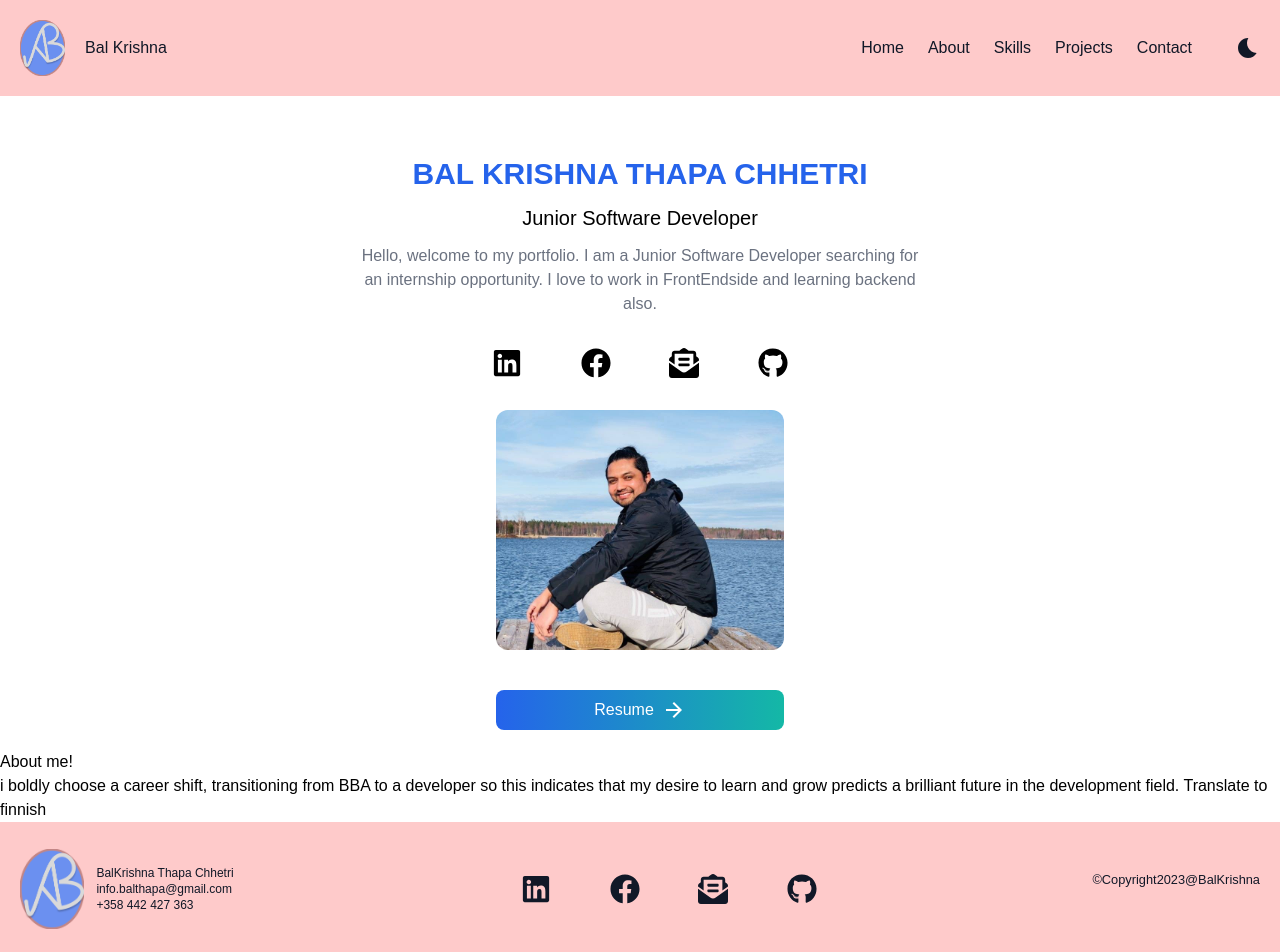
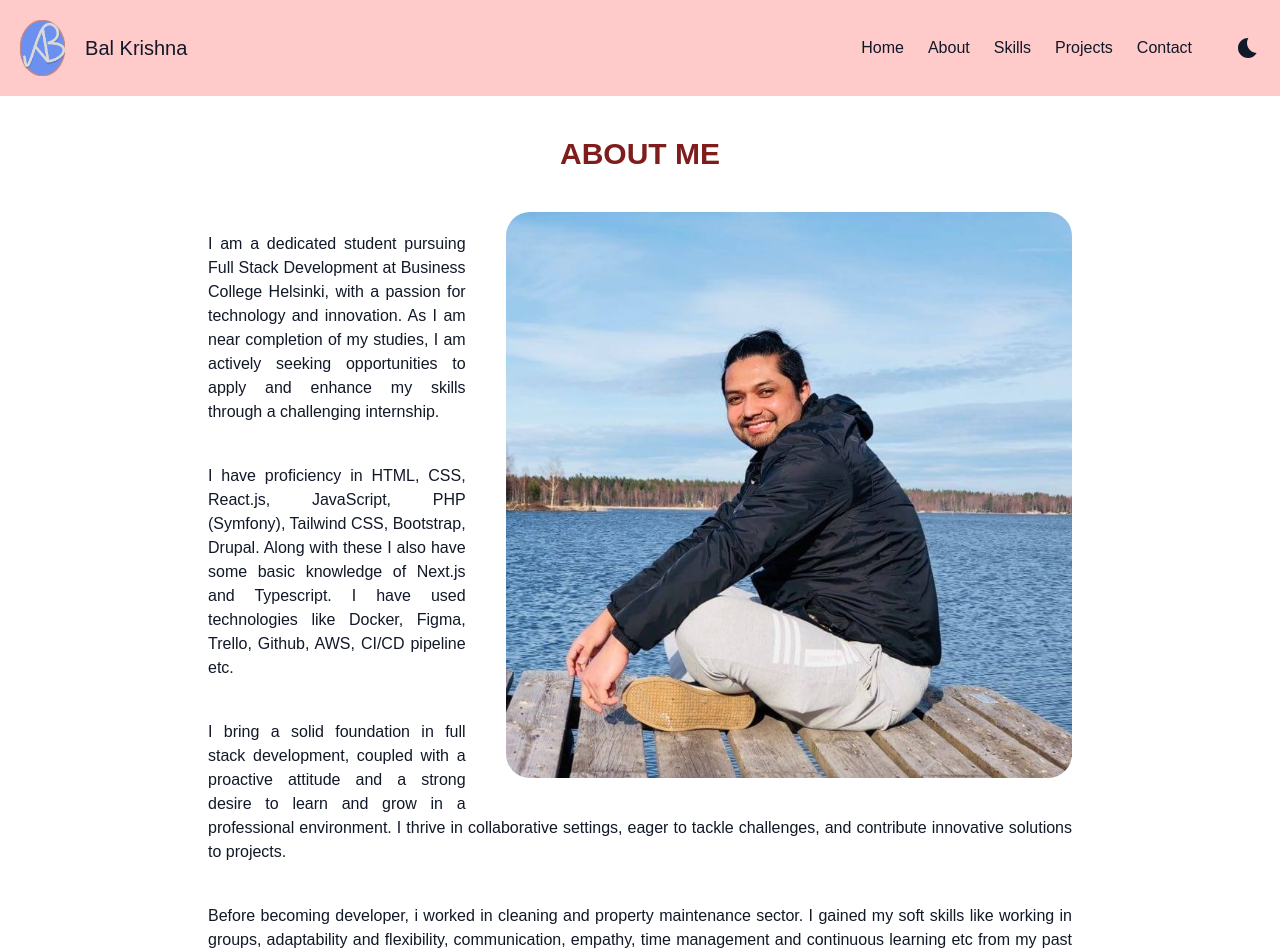
Before and after one commit to BalThapa/My-portfolio-react-, a React (Create React App) app: page /about in a window 1280 px wide. Shown: the top 952 px of the page. Built offline with nearby package versions, Linux system fonts and the light colour scheme.

Commit message:
About page completed

```diff
--- a/src/App.js
+++ b/src/App.js
@@ -2,10 +2,11 @@ import { useState } from "react";
 import { BrowserRouter, Routes, Route } from "react-router-dom";
 import Header from "./components/Header";
 import Home from "./pages/Home";
-//import Skills from "./pages/Skills";
 import Footer from "./components/Footer";
 import About from "./pages/About";
 import Skills from "./pages/Skills";
+import Projects from "./pages/Projects";
+import Contact from "./pages/Contact";
 
 
 function App() {
@@ -19,6 +20,8 @@ function App() {
       <Route path="/" element={<Home/>}/>
       <Route path="/about" element={<About/>}/>
       <Route path="/skills" element={<Skills/>}/>
+      <Route path="/projects" element={<Projects/>}/>
+      <Route path="/contact" element={<Contact/>}/>
      </Routes>
      </BrowserRouter>
      <Footer/>
--- a/src/components/Content.jsx
+++ b/src/components/Content.jsx
@@ -10,7 +10,7 @@ const Content = () => {
 
     return (
         <div className=' mt-10 '>
-            <h1 className='flex justify-center py-3 text-2xl lg:text-3xl uppercase font-bold text-blue-600'>What's inside?</h1>
+            <h1 className='flex justify-center py-3 text-2xl lg:text-3xl uppercase font-bold text-red-900'>What's inside?</h1>
         <div className='flex flex-col gap-10 items-center p-10 lg:flex-row lg:justify-center'>
         <Card1
             image={About}
--- a/src/components/Header.jsx
+++ b/src/components/Header.jsx
@@ -5,11 +5,11 @@ import Menu from './Menu';
 
 const Header = ({darkMode, setDarkMode}) => {
     return (
-        <header className="bg-red-200 dark:bg-gray-900 text-gray-900 dark:text-white">
+        <header className="bg-red-200 dark:bg-gray-900 text-gray-900 dark:text-white ">
           <nav className="flex justify-between items-center p-5">
             <div className='flex items-center gap-5'>
               <a href="./"><img src={Logo_dark} alt="logo" className='h-14' /></a>
-              <a href="./"><h1>Bal Krishna</h1></a>
+              <a href="./"><h1 className='text-xl'>Bal Krishna</h1></a>
             </div>
             <div className='flex gap-5'>
             <Menu/>
--- a/src/components/Hero.jsx
+++ b/src/components/Hero.jsx
@@ -7,10 +7,10 @@ import Socials from './Socials';
 const Hero = () => {
 
     return (
-        <section className='h-1/2 flex flex-col justify-start items-center p-5 text-center'>
+        <section className='h-1/2 flex flex-col justify-start items-center p-5 text-center relative z-0'>
 
             <div className='mt-10'>
-            <h2 className='text-3xl uppercase font-bold text-blue-600'>Bal Krishna Thapa Chhetri</h2>
+            <h2 className='text-3xl uppercase font-bold text-red-900'>Bal Krishna Thapa Chhetri</h2>
             <h3 className='py-3 text-xl'>Junior Software Developer</h3>
             <p className='max-w-xl font-light text-gray-500'>
                 Hello, welcome to my portfolio. I am a Junior Software Developer searching for an internship opportunity. I love to work in FrontEndside and learning backend also.
@@ -27,7 +27,7 @@ const Hero = () => {
                 <a
                 href={Resume}
                 target='_blank'
-                rel='noopener noreferrer' className='flex items-center justify-center mt-10 bg-gradient-to-r from-blue-600 to-teal-500 text-white py-2 rounded-lg'>
+                rel='noopener noreferrer' className='flex items-center justify-center mt-10 bg-gradient-to-r from-red-900 to-teal-500 text-white py-2 rounded-lg '>
                     <span className='flex items-center transition-transform duration-500 hover:translate-x-4'>
                     Resume
                     <MdArrowForward className=' ml-2 text-white text-2xl '/>
--- a/src/components/Socials.jsx
+++ b/src/components/Socials.jsx
@@ -32,7 +32,7 @@ const Socials = () => {
                         key={id}
                         target='_blank'
                         rel='noopener noreferrer'
-                        className='cursor-pointer duration-300 hover:text-blue-600 ease-in-out hover:scale-110'
+                        className='cursor-pointer duration-300 hover:text-red-900 ease-in-out hover:scale-110'
                         >{icon}</a>
                 ))}
             </div>
--- a/src/pages/About.jsx
+++ b/src/pages/About.jsx
@@ -1,14 +1,30 @@
 import React from 'react';
-import Hero from '../components/Hero';
+import Profile from '../assets/profile.jpeg';
+
 
 const About = () => {
     return (
         <div>
-            <Hero/>
-            <h1>About me!</h1>
-            <p>i boldly choose a career shift, transitioning from BBA to a developer so this indicates that my desire to learn and grow predicts a brilliant future in the development field.  Translate to finnish
+        <main className=' dark:bg-gray-900 text-gray-900 dark:text-white p-10 px-30 md:px-40 lg:px-52 '>
+            <h1 className='flex justify-center text-2xl lg:text-3xl uppercase font-bold text-red-900 mb-10'>About me</h1>
+            <div className='flex flex-col-reverse md:flex-col-reverse lg:flex-row'>
+                <div className='text-justify'>
+                    <img src={Profile} alt="img" className='w-auto h-2/5 float-right text-wrap rounded-3xl ml-10 mb-5 md:w-auto md:h-2/5 lg:w-auto lg:h-2/5'/>
+                    <p className='py-5'>I am a dedicated student pursuing Full Stack Development at Business College Helsinki, with a passion for technology and innovation. As I am near completion of my studies, I am actively seeking opportunities to apply and enhance my skills through a challenging internship.</p>
+                    <p className='py-5'>I have proficiency in HTML, CSS, React.js, JavaScript, PHP (Symfony), Tailwind CSS, Bootstrap, Drupal. Along with these I also have some basic knowledge of Next.js and Typescript. I have used technologies like Docker, Figma, Trello, Github, AWS, CI/CD pipeline etc.
+                    </p>
+                    <p className='py-5'>I bring a solid foundation in full stack development, coupled with a proactive attitude and a strong desire to learn and grow in a professional environment. I thrive in collaborative settings, eager to tackle challenges, and contribute innovative solutions to projects.
+                    </p>
+                    <p className='py-5'>Before becoming developer, i worked in cleaning and property maintenance sector. I gained my soft skills like working in groups, adaptability and flexibility, communication, empathy, time management and continuous learning etc from my past work life which for sure can be used anywhere in any career. My works were complete and tidy so my superiors were always happy with my performance.
+                    </p>
+                    <p className='py-5'>Currently, I am searching for an internship opportunity where I can leverage my skills, gain hands-on experience, and make meaningful contributions to real-world projects. Open to exploring roles in web development, software engineering, or related fields.
+                    </p>
+                    <p className='py-5'>Let's connect!</p>
 
-</p>
+                </div>
+
+            </div>
+        </main>
         </div>
     );
 };
```
